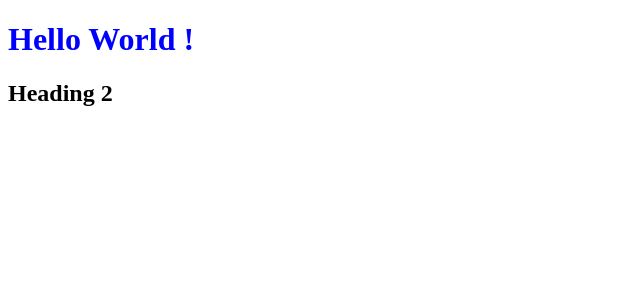
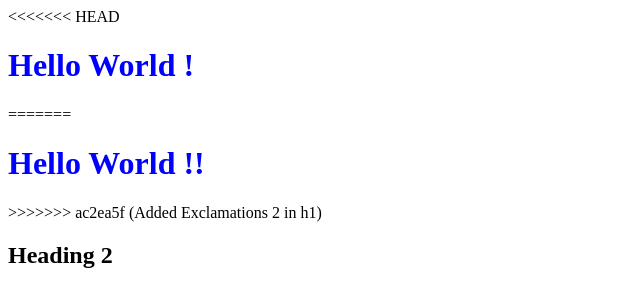
Before and after one commit to AdeemAkhtar/Web_Programming, a plain HTML site: page index.html in a window 1280 px wide. Shown: the whole page, without its empty margins (0-640 px from the left). Drawn offline with Linux system fonts and the light colour scheme.

Commit message:
all changes

```diff
--- a/index.html
+++ b/index.html
@@ -6,7 +6,11 @@
     <title>Document</title>
 </head>
 <body>
+<<<<<<< HEAD
     <h1 style = "color: blue">Hello World !</h1>
+=======
+    <h1 style = "color: blue">Hello World !!</h1>
+>>>>>>> ac2ea5f (Added Exclamations 2 in h1)
     <h2>Heading 2</h2>
 </body>
 </html>
```
